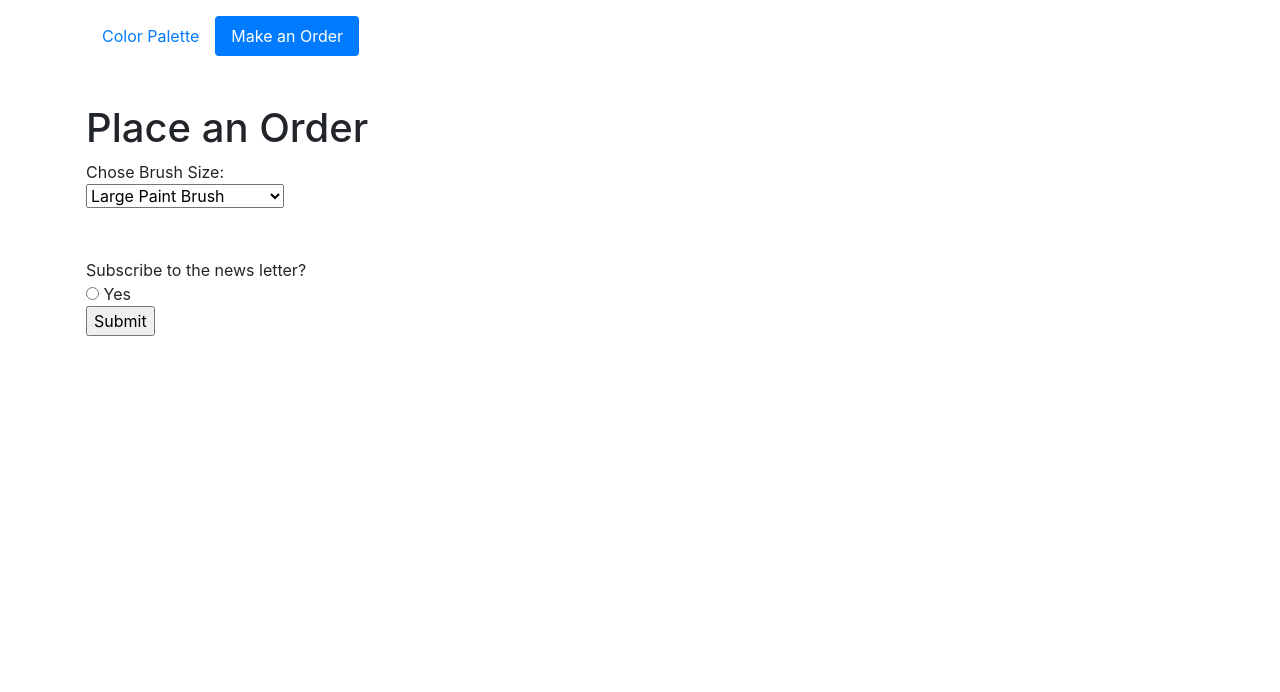
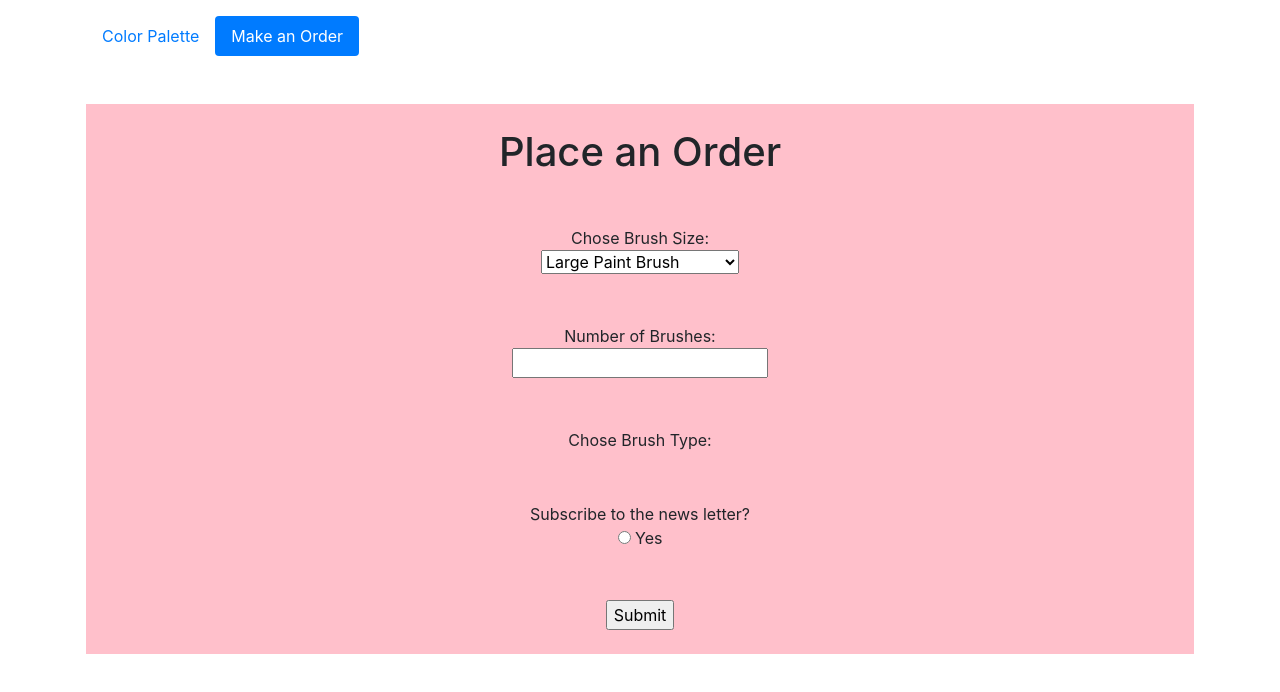
Before and after one commit to Hanamaxime/Angular_Assignment, an Angular app: page /order in a window 1280 px wide. Shown: the top 692 px of the page. Built offline with nearby package versions, Linux system fonts and the light colour scheme; what ngx-color-picker would draw is missing.

Commit message:
html and cssfinished

```diff
--- a/src/app/order.service.ts
+++ b/src/app/order.service.ts
@@ -5,9 +5,11 @@ import { Observable, of } from 'rxjs';
 @Injectable({
   providedIn: 'root'
 })
+
+
 export class OrderService {
 
-    order:order[] = [
+    order:orders[] = [
       {id: 1, typeBrush1: 'roller', typeBrush2: 'flat'},
       {id: 2, typeBrush1: 'flat', typeBrush2: 'roller'},
       ];
--- a/src/app/order/order.component.css
+++ b/src/app/order/order.component.css
@@ -1,3 +1,8 @@
-.subscribe {
+.section {
   margin-top: 50px;
 }
+
+.background {
+  background-color: pink;
+  text-align: center;
+}
--- a/src/app/order/order.component.html
+++ b/src/app/order/order.component.html
@@ -1,9 +1,10 @@
-
-
+<div class="background">
+<br>
 
 <h1>Place an Order</h1>
 
 <!-- string -->
+<div class="section">
 <div>Chose Brush Size:</div>
 <select>
   <option value="Paint-Brush-Large">Large Paint Brush</option>
@@ -11,21 +12,35 @@
   <option value="Paint-Brush-Small">Small Paint Brush</option>
   <option value="Paint-Brush-Extra-Small">Extra Small Paint Brush</option>
 </select>
+</div>
 
-
-<div *ngIf="brushes">
-  <div *ngFor="let b of brushes">
-    {{b.typeBrush1}} {{b.typeBrush2}}
-  </div>
+<!-- string -->
+<div class="section">
+<div>Number of Brushes:</div>
+<input type="text" name="number" value="">
 </div>
 
 
+<!-- array -->
+<div class="section">
+<div>Chose Brush Type:</div>
+<div *ngIf="order">
+  <div *ngFor="let o of order">
+    {{o.typeBrush1}} {{o.typeBrush2}}
+  </div>
+</div>
+</div>
+
 
 <!-- boolean -->
-<div class="subscribe">
+<div class="section">
 <div>Subscribe to the news letter?</div>
 <form action="">
   <input type="radio" name="yes" value="yes"> Yes<br>
+  <div class="section">
     <input type="submit" value="Submit">
+  </div>
 </form>
 </div>
+<br>
+</div>
--- a/src/app/order/order.model.ts
+++ b/src/app/order/order.model.ts
@@ -3,5 +3,4 @@ export class Order {
       id: number;
       typeBrush1:string;
       typeBrush2:string;
-
 }
```
